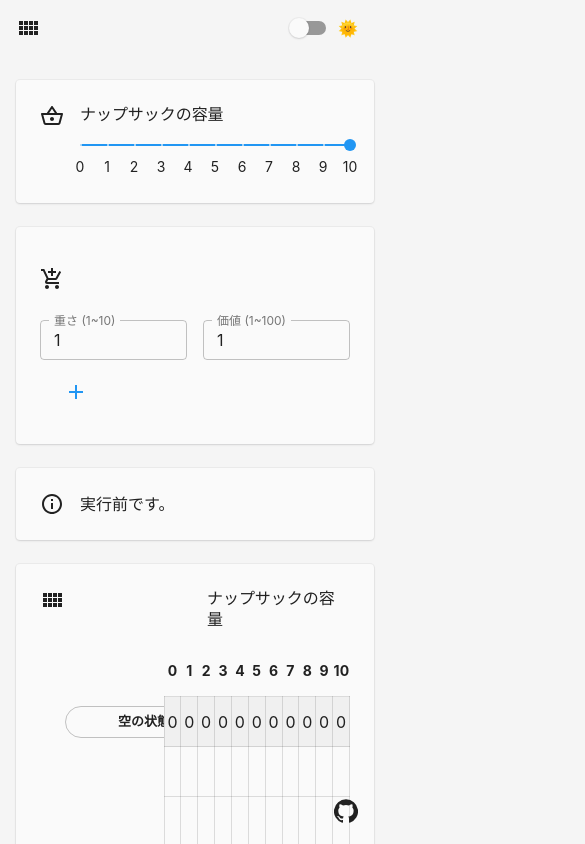
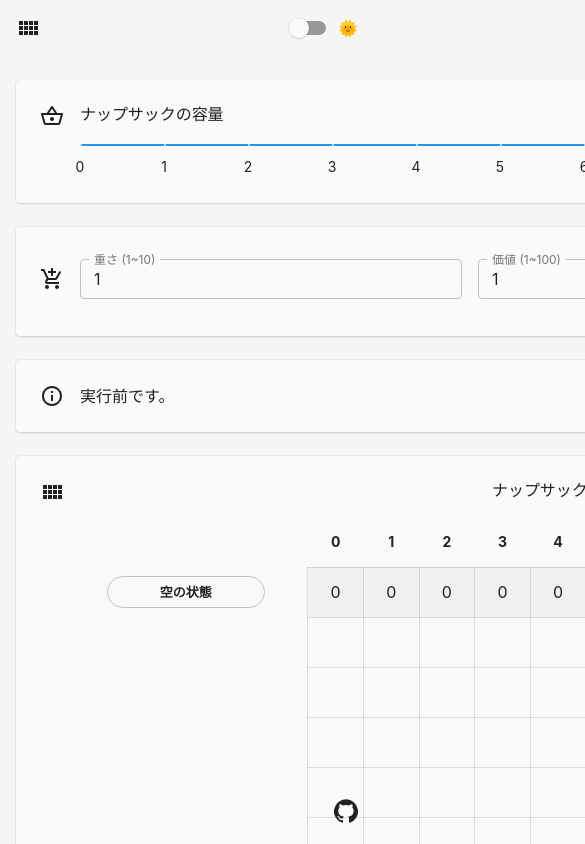
Before and after one commit to yukiyokotani/dp-visualizer, a React (Create React App) app: page / in a window 390 px wide. Shown: the top 844 px of the page, 585 px wide, since content can reach past the window. Built offline with nearby package versions, Linux system fonts and the light colour scheme.

Commit message:
issue #2 アイテム削除のバグ修正、固定レイアウトに変更

```diff
--- a/src/component/Contents.tsx
+++ b/src/component/Contents.tsx
@@ -1,13 +1,29 @@
-import { Container, Grid } from '@material-ui/core';
+import {
+  Container,
+  createStyles,
+  Grid,
+  makeStyles,
+  Theme,
+} from '@material-ui/core';
 import React from 'react';
 import Knapsack from '../features/condition/Knapsack';
 import Form from '../features/condition/Form';
 import Evaluation from '../features/condition/Evaluation';
 import DpTable from '../features/dpTable/DpTable';
 
+const useStyles = makeStyles(() =>
+  createStyles({
+    root: {
+      minWidth: '960px',
+      overflow: 'auto',
+    },
+  })
+);
 const Contents: React.FC = () => {
+  const classes = useStyles();
+
   return (
-    <Container maxWidth="md">
+    <Container maxWidth="md" className={classes.root}>
       <Grid container spacing={3}>
         <Grid item xl={12} xs={12}>
           <Knapsack />
--- a/src/features/condition/conditionSlice.ts
+++ b/src/features/condition/conditionSlice.ts
@@ -31,8 +31,12 @@ const conditionSlice = createSlice({
       state.items.push(action.payload);
     },
     delItem: (state, action: PayloadAction<Item>) => {
-      const index = state.items.indexOf(action.payload);
-      state.items.splice(index, 1);
+      const index = state.items.findIndex(
+        (item) => item.id === action.payload.id
+      );
+      if (index !== -1) {
+        state.items.splice(index, 1);
+      }
     },
     setProcessed: (
       state,
--- a/src/features/dpTable/DpTable.tsx
+++ b/src/features/dpTable/DpTable.tsx
@@ -35,25 +35,18 @@ const useStyles = makeStyles((theme: Theme) =>
       height: '50px',
     },
     thIndex: {
-      width: '200px',
+      width: '28.5%',
+      maxWidth: '300px',
       overflow: 'auto',
-      [theme.breakpoints.down('sm')]: {
-        width: '100px',
-      },
     },
     thColumn: {
       height: '50px',
-      width: 'calc((100% - 200px)/11)',
-      minWidth: 'calc((100% - 200px)/11)',
-      maxWidth: 'calc((100% - 200px)/11)',
-      [theme.breakpoints.down('sm')]: {
-        width: 'calc((100% - 100px)/11)',
-        minWidth: 'calc((100% - 100px)/11)',
-        maxWidth: 'calc((100% - 100px)/11)',
-      },
+      width: '6.5%',
+      minWidth: '6.5%',
+      maxWidth: '6.5%',
     },
     tableLabel: {
-      marginLeft: 'calc(200px + (50% - 200px))',
+      marginLeft: '50%',
     },
     emptyChip: {
       paddingLeft: '2.5rem',
@@ -352,6 +345,7 @@ const DpTable: React.FC = () => {
     [
       classes.emptyChip,
       classes.itemChip,
+      classes.thIndex,
       classes.trData,
       condition.eval,
       handleDelete,
--- a/src/utils/theme.ts
+++ b/src/utils/theme.ts
@@ -18,7 +18,7 @@ const baseConfig: ThemeOptions = {
   breakpoints: {
     values: {
       xs: 0,
-      sm: 660,
+      sm: 640,
       md: 960,
       lg: 1280,
       xl: 1920,
```
